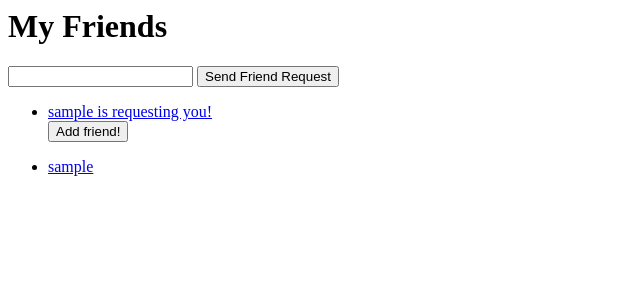
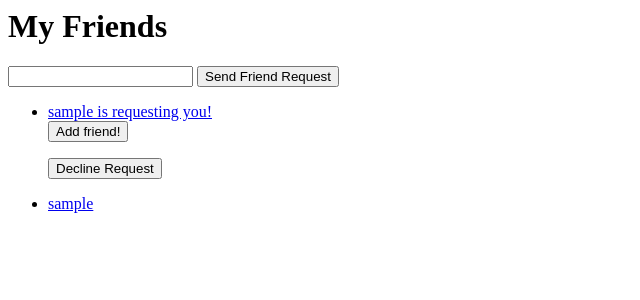
Before and after one commit to brechang/tripster, a Django app: page /friends in a window 1280 px wide. Shown: the top 300 px of the page, without its empty margins (0-640 px from the left). Run offline with Django 3.2, Linux system fonts and the light colour scheme; a user stored in the database is signed in; tables that the repository leaves empty hold one stand-in row (values such as "Sample post").

Commit message:
decline stuff

```diff
--- a/mysite/tripster/templates/tripster/friends.html
+++ b/mysite/tripster/templates/tripster/friends.html
@@ -15,6 +15,11 @@
                 <input type="hidden" name="accept" value="{{friend}}"/>
                 <input type="submit" value="Add friend!"/>
             </form>
+            <form action="{% url 'friends' %}" method="post">
+                {% csrf_token %}
+                <input type="hidden" name="decline" value="{{friend}}"/>
+                <input type="submit" value="Decline Request"/>
+            </form>
         {% endfor %}
     </ul>
 {% endif %}
--- a/mysite/tripster/templates/tripster/trips.html
+++ b/mysite/tripster/templates/tripster/trips.html
@@ -9,6 +9,11 @@
             {% csrf_token %}
             <input type="hidden" name="accept" value="{{request.id}}"/>
             <input type="submit" value="Join trip!"/>
+        </form>
+        <form action="{% url 'view_trips' %}" method="post">
+            {% csrf_token %}
+            <input type="hidden" name="decline" value="{{request.id}}"/>
+            <input type="submit" value="Decline Request"/>
         </form>
         {% endfor %}
     </ul>
--- a/mysite/tripster/views.py
+++ b/mysite/tripster/views.py
@@ -4,6 +4,11 @@ from tripster.models import *
 from django.contrib.auth import authenticate, login as django_login
 from django.template import RequestContext, loader
 from django.db.models import Q
+#from pymongo import MongoClient
+
+#client = MongoClient()
+#db = client.cache_db
+#cache = db.cache
 
 # Create your views here.
 
@@ -35,6 +40,12 @@ def authenticate_user(request, username, password):
 def login(request):
     username = request.POST['username']
     password = request.POST['password']
+    info = {'username': username, 'password': password}
+    #if cache.find_one({'username': username}):
+    #    print 'found in cache'
+    #else:
+    #    id = cache.insert(info)
+    #    print 'stored in cache ' + str(id)
     return authenticate_user(request, username, password)
 
 def feed(request):
@@ -47,53 +58,50 @@ def feed(request):
 
 def friends(request):
     if request.method == 'GET':
-        if request.user.is_authenticated():
-            user = request.user
-            t_user = TripsterUser.objects.get(user=user)
-            friend_requests = [f.user.user.username for f in t_user.friend_requests.all()]
-            friends = [f.user.username for f in t_user.friends.all()]
-            friend_dict = {
-                'friend_requests' : friend_requests,
-                'friends' : friends,
-                }
-            return render_to_response('tripster/friends.html', friend_dict, RequestContext(request))
-        else:
-            return redirect('/')
+        user = request.user
+        t_user = TripsterUser.objects.get(user=user)
+        friend_requests = [f.user.user.username for f in t_user.friend_requests.all()]
+        friends = [f.user.username for f in t_user.friends.all()]
+        friend_dict = {
+            'friend_requests' : friend_requests,
+            'friends' : friends,
+            }
+        return render_to_response('tripster/friends.html', friend_dict, RequestContext(request))
 
     if request.method == 'POST':
-        if request.user.is_authenticated():
-            user = request.user
-            t_user = TripsterUser.objects.get(user=user)
-            if 'friend' in request.POST:
-                friend_name = request.POST['friend']
-                friend = User.objects.filter(username=friend_name)
-                if friend:
-                    t_friend = TripsterUser.objects.get(user=friend)
-                    req = FriendRequest.objects.filter(user=t_user, invitee=t_friend)
-                    other_req = FriendRequest.objects.filter(user=t_friend, invitee=t_user)
-                    if t_friend != t_user and not req and not other_req and not t_friend in t_user.friends.all():
-                        new_req = FriendRequest(user=t_user, invitee=t_friend)
-                        new_req.save()
-                    return redirect('/friends')
-                else:
-                    # no friend found
-                    # redirect to home with error message
-                    return redirect('/friends')
-            elif 'accept' in request.POST:
-                friend_name = request.POST['accept']
-                friend = User.objects.get(username=friend_name)
+        user = request.user
+        t_user = TripsterUser.objects.get(user=user)
+        if 'friend' in request.POST:
+            friend_name = request.POST['friend']
+            friend = User.objects.filter(username=friend_name)
+            if friend:
                 t_friend = TripsterUser.objects.get(user=friend)
-                t_friend.friends.add(t_user)
-                t_user.friends.add(t_friend)
-                req = FriendRequest.objects.get(user=t_friend, invitee=t_user)
-                req.delete()
+                req = FriendRequest.objects.filter(user=t_user, invitee=t_friend)
+                other_req = FriendRequest.objects.filter(user=t_friend, invitee=t_user)
+                if t_friend != t_user and not req and not other_req and not t_friend in t_user.friends.all():
+                    new_req = FriendRequest(user=t_user, invitee=t_friend)
+                    new_req.save()
                 return redirect('/friends')
             else:
-                # we fucked up
+                # no friend found
+                # redirect to home with error message
                 return redirect('/friends')
-        else:
-            # not authenticated go to login
-            return redirect('/')
+        if 'accept' in request.POST:
+            friend_name = request.POST['accept']
+            friend = User.objects.get(username=friend_name)
+            t_friend = TripsterUser.objects.get(user=friend)
+            t_friend.friends.add(t_user)
+            t_user.friends.add(t_friend)
+            req = FriendRequest.objects.get(user=t_friend, invitee=t_user)
+            req.delete()
+            return redirect('/friends')
+        if 'decline' in request.POST:
+            friend_name = request.POST['decline']
+            friend = User.objects.get(username=friend_name)
+            t_friend = TripsterUser.objects.get(user=friend)
+            req = FriendRequest.objects.get(user=t_friend, invitee=t_user)
+            req.delete()
+            return redirect('/friends')
 
 def create_trip(request):
     if request.method == "GET":
@@ -109,14 +117,13 @@ def create_trip(request):
             loc.save()
         else:
             loc = loc[0]
-        if request.user.is_authenticated():
-            user = request.user
-            t_user = TripsterUser.objects.get(user=user)
-            trip = Trip(name=name, host=t_user)
-            trip.save()
-            trip.locations.add(loc)
-            trip.participants.add(t_user)
-            return redirect('/feed')
+        user = request.user
+        t_user = TripsterUser.objects.get(user=user)
+        trip = Trip(name=name, host=t_user)
+        trip.save()
+        trip.locations.add(loc)
+        trip.participants.add(t_user)
+        return redirect('/feed')
 
 def change_settings(request):
     return render_to_response('tripster/settings.html', RequestContext(request))
@@ -133,12 +140,16 @@ def view_trips(request):
     t_user =  TripsterUser.objects.get(user=request.user)
 
     if request.method == "POST":
-        request_id = request.POST['accept']
-        trip_request = TripRequest.objects.get(pk=request_id)
-        trip = trip_request.trip
-        trip.participants.add(t_user)
-        trip_request.delete()
-
+        if 'accept' in request.POST:
+            request_id = request.POST['accept']
+            trip_request = TripRequest.objects.get(pk=request_id)
+            trip = trip_request.trip
+            trip.participants.add(t_user)
+            trip_request.delete()
+        if 'decline' in request.POST:
+            request_id = request.POST['decline']
+            trip_request = TripRequest.objects.get(pk=request_id)
+            trip_request.delete()
     trip_list = Trip.objects.filter(host=t_user)
     trip_requests = t_user.triprequest_set.all()
     trip_dict = {
```
